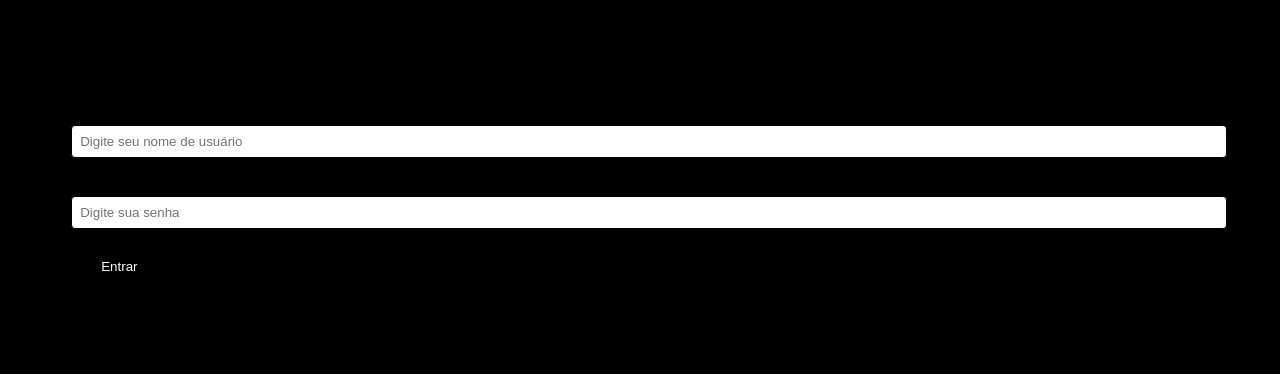
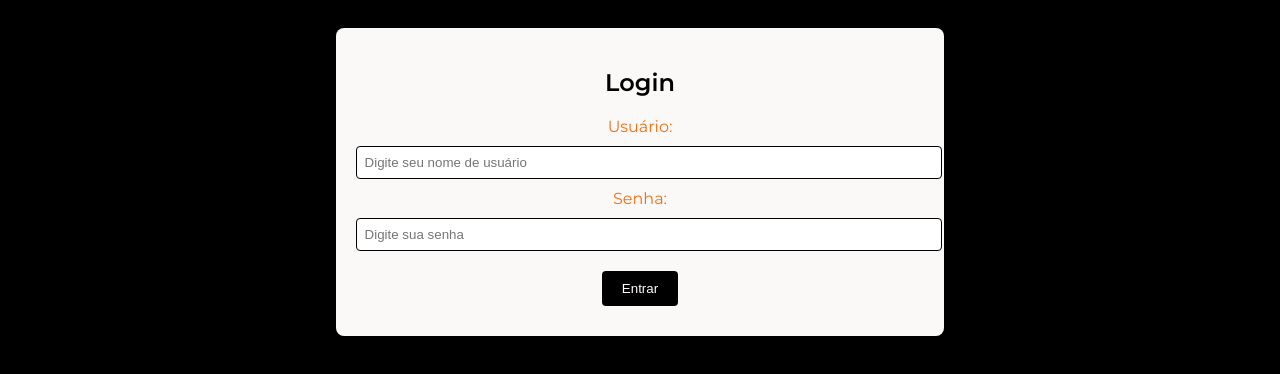
Before and after one commit to DouglasMoraesDev/arttipet, a plain HTML site: page index.html in a window 1280 px wide. Drawn offline with Linux system fonts and the light colour scheme.

Commit message:
atualização no css

```diff
--- a/style.css
+++ b/style.css
@@ -1,10 +1,12 @@
+/* Estilos Globais */
 body {
-background-color: black;
+    color: aliceblue;
+    background-color: black;
+    font-family: "Montserrat", sans-serif;
 }
 
 /* Container Geral */
 .container {
-
     width: 90%;
     margin: 0 auto;
     padding: 20px;
@@ -23,26 +25,42 @@ background-color: black;
     padding: 20px;
 }
 
+/* Estilo da tela de login */
+#loginDiv {
+    color: #f66e0e;
+    background: #fbf8f8;
+    padding: 20px;
+    border-radius: 8px;
+    text-align: center;
+    width: 50%;
+    margin: 0 auto;
+}
+
 /* Títulos */
 h2, h3 {
-    font-family:"Montserrat";
     font-size: 1.5rem;
     font-weight: 600;
     color: #000000;
+    text-align: center;
 }
 
 /* Campos de entrada */
-input[type="text"], input[type="email"], input[type="password"], input[type="number"], select {
+input[type="text"],
+input[type="email"],
+input[type="password"],
+input[type="number"],
+select {
     width: 100%;
     padding: 8px;
     margin: 10px 0;
     border-radius: 4px;
     border: 1px solid #000000;
+    background-color: #ffffff;
+    color: #000000;
 }
 
 /* Botões */
 button {
-    align-items: center;
     padding: 10px 20px;
     margin: 10px;
     background-color: #000000;
@@ -56,13 +74,11 @@ button:hover {
     background-color: #424141;
 }
 
-
-
 /* Tabela de Clientes */
 #clientTable {
-
     margin-top: 20px;
     width: 100%;
+    overflow-x: auto;
 }
 
 #clientTable table {
@@ -72,13 +88,12 @@ button:hover {
 
 #clientTable th, #clientTable td {
     padding: 8px;
-    width: 10rem;;
+    min-width: 80px;
     text-align: left;
     border: 1px solid #000000;
 }
 
 #clientTable th {
-    height: 10px;
     background-color: #00000d;
     color: rgb(255, 251, 251);
 }
@@ -86,13 +101,12 @@ button:hover {
 /* Lista de Clientes com 10 Pontos */
 ul#clients {
     list-style-type: none;
-    padding: 0px;
+    padding: 0;
 }
 
 ul#clients li {
-    margin: 1.5rem;
+    margin: 1.5rem 0;
     padding: 10px;
     background-color: #f66e0e;
-    margin-bottom: 10px;
     border-radius: 4px;
 }
```
